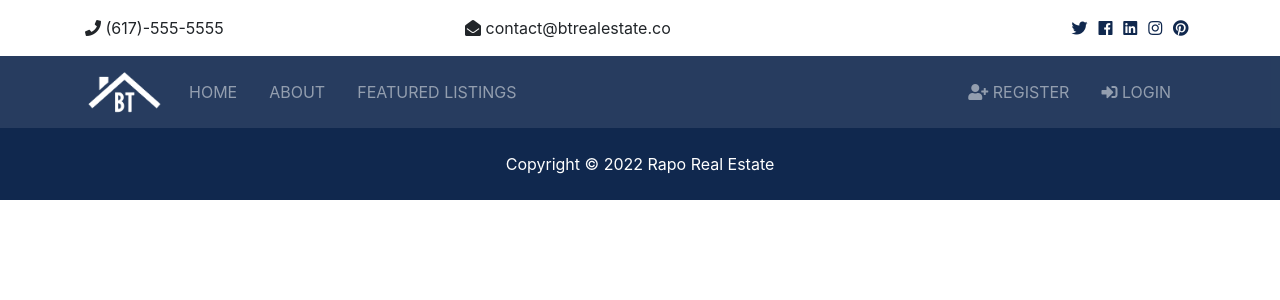
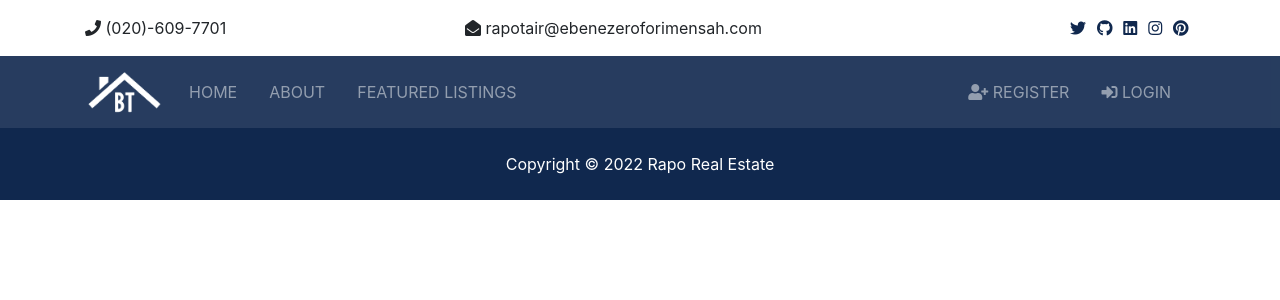
Before and after one commit to QuameOphory/real_estate, a Django app: template templates/base.html in a window 1280 px wide. Shown: the top 300 px of the page. Run offline with Django 3.2, Linux system fonts and the light colour scheme; the template is opened without the code that fills it, so the values that code supplies are empty; some libraries are stand-ins or nearby versions.

Commit message:
update html page

```diff
--- a/templates/partials/_topbar.html
+++ b/templates/partials/_topbar.html
@@ -3,20 +3,20 @@
 <div class="container">
     <div class="row">
     <div class="col-md-4">
-        <i class="fas fa-phone"></i> (617)-555-5555
+        <i class="fas fa-phone"></i> (020)-609-7701
     </div>
     <div class="col-md-4">
-        <i class="fas fa-envelope-open"></i> contact@btrealestate.co
+        <i class="fas fa-envelope-open"></i> rapotair@ebenezeroforimensah.com
     </div>
     <div class="col-md-4">
         <div class="social text-right">
         <a href="#">
             <i class="fab fa-twitter"></i>
         </a>
-        <a href="#">
-            <i class="fab fa-facebook"></i>
+        <a href="https://www.github.com/QuameOphory">
+            <i class="fab fa-github"></i>
         </a>
-        <a href="#">
+        <a href="https://www.linkedin.com/in/ebenezer-ofori-mensah-02585022b/">
             <i class="fab fa-linkedin"></i>
         </a>
         <a href="#">
```
